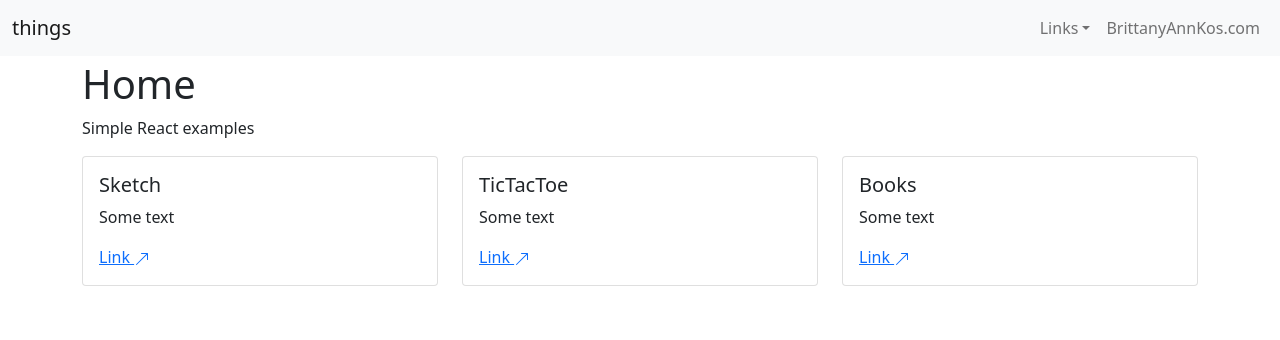
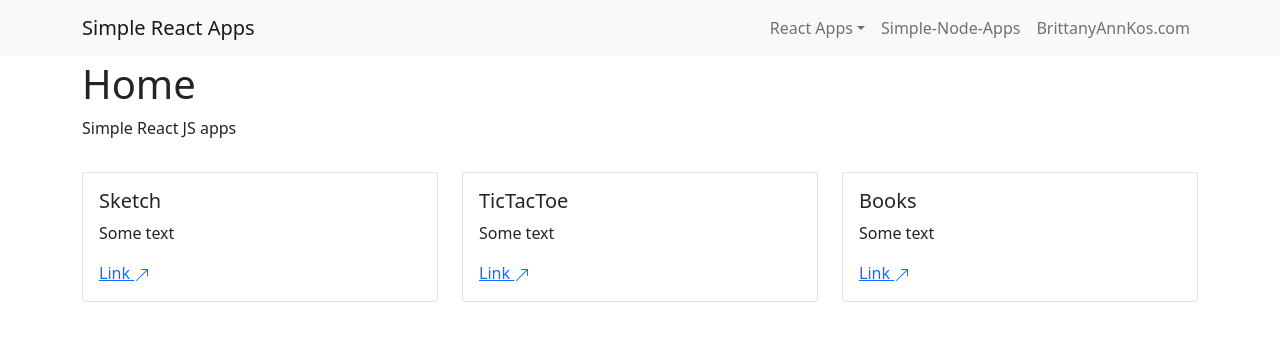
Before and after one commit to koscida/simple-react-apps, a React (Create React App) app: page / in a window 1280 px wide. Shown: the top 340 px of the page. Built offline with nearby package versions, Linux system fonts and the light colour scheme.

Commit message:
standarize header in simple apps

```diff
--- a/public/index.html
+++ b/public/index.html
@@ -2,16 +2,15 @@
 <html lang="en">
 	<head>
 		<meta charset="utf-8" />
-		<link rel="icon" href="%PUBLIC_URL%/favicon.ico" />
 		<meta name="viewport" content="width=device-width, initial-scale=1" />
 		<meta name="theme-color" content="#000000" />
 		<meta
 			name="description"
-			content="Web site created using create-react-app"
+			content="Koscida Simple React Apps"
 		/>
 		<link rel="apple-touch-icon" href="%PUBLIC_URL%/logo192.png" />
 		<link rel="manifest" href="%PUBLIC_URL%/manifest.json" />
-		<title>Simple Profile</title>
+		<title>Simple React Apps</title>
 	</head>
 	<body>
 		<noscript>You need to enable JavaScript to run this app.</noscript>
--- a/src/base/App.js
+++ b/src/base/App.js
@@ -24,16 +24,17 @@ function App() {
 	return (
 		<Router>
 			<Navbar bg="light" expand="lg" fixed="top">
-				<Container fluid>
-					<Navbar.Brand href="/">things</Navbar.Brand>
+				<Container>
+					<Navbar.Brand href="/">Simple React Apps</Navbar.Brand>
 					<Navbar.Toggle aria-controls="basic-navbar-nav" />
 					<Navbar.Collapse id="basic-navbar-nav" className="justify-content-end">
 						<Nav>
-							<NavDropdown title="Links" id="basic-nav-dropdown">
+							<NavDropdown title="React Apps" id="basic-nav-dropdown">
 								{navLinks.filter( nav => nav.display ).map( (nav, i) =>
 									<NavDropdown.Item href={nav.link} key={i}>{nav.name}</NavDropdown.Item>
 								)}
 							</NavDropdown>
+							<Nav.Link href="https://koscida-simple-node-apps.herokuapp.com/">Simple-Node-Apps</Nav.Link>
 							<Nav.Link href="http://brittanyannkos.com/">BrittanyAnnKos.com</Nav.Link>
 						</Nav>
 					</Navbar.Collapse>
--- a/src/base/Home.js
+++ b/src/base/Home.js
@@ -13,8 +13,10 @@ function Home() {
 	return (
 		<>
 			<Container fluid="md">
-				<h1>Home</h1>
-				<p>Simple React examples</p>
+				<Row className='my-3'>
+					<h1>Home</h1>
+					<p>Simple React JS apps</p>
+				</Row>
 				<Row>
 					{navLinks.filter( nav => (nav.display && (nav.isHome === undefined || !nav.isHome)) ).map( (nav, i) =>
 					<Col key={i}>
```
